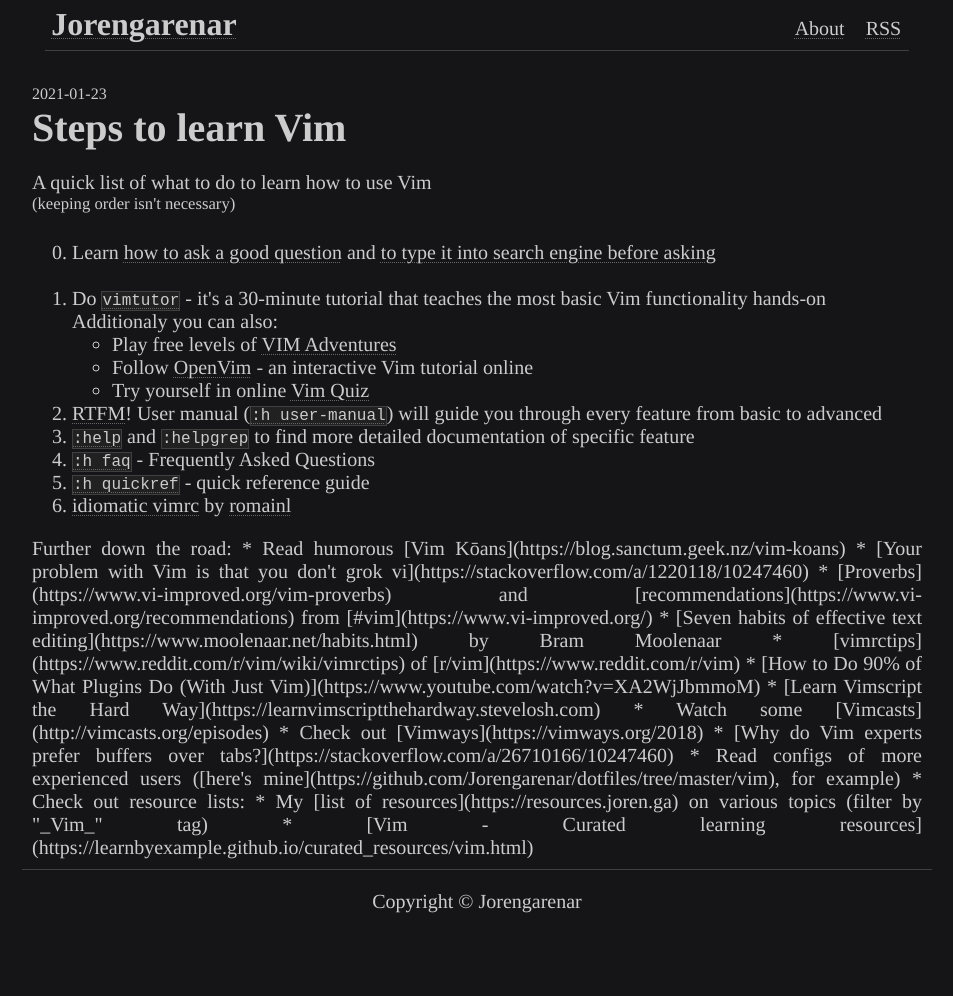
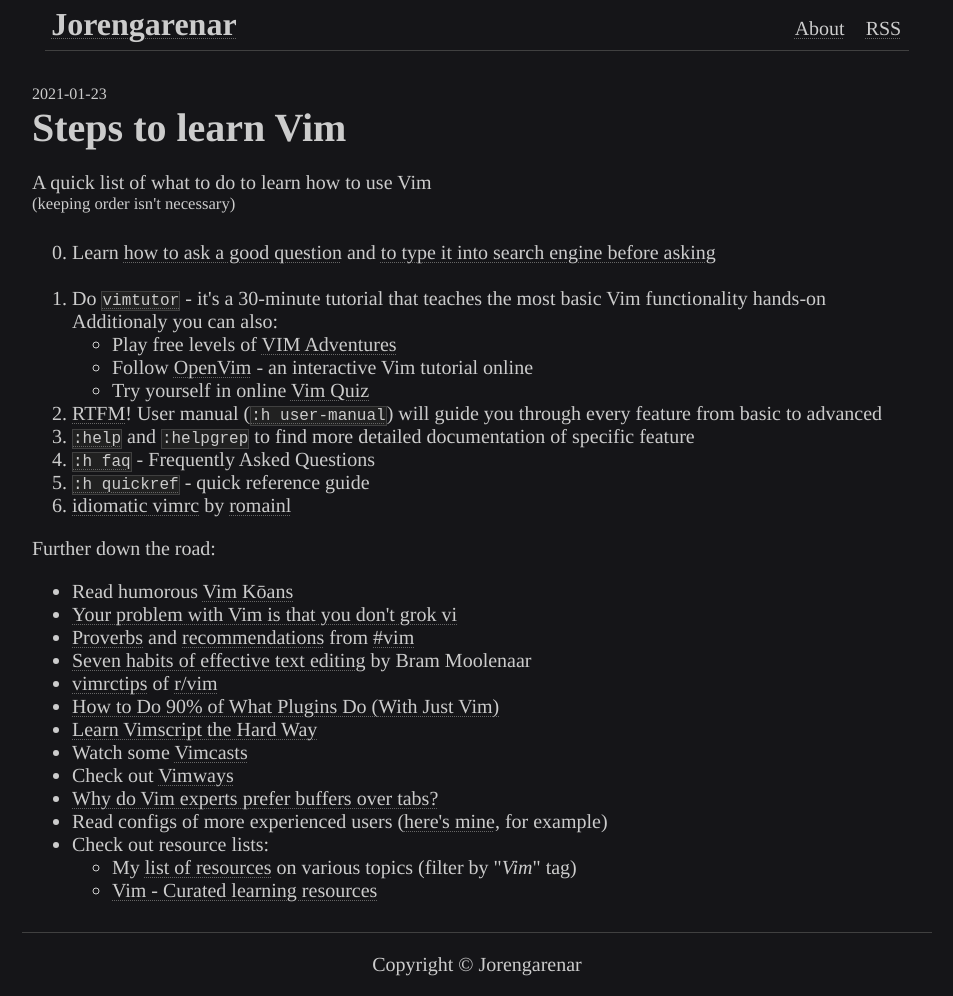
Before and after one commit to Jorenar/blog, a Jekyll site: the page built from _posts/2021-01-23-vim-learning-steps.md, in a window 1280 px wide. Shown: the whole page, without its empty margins (163-1116 px from the left). Built offline with Jekyll 4.4.1, drawn with Linux system fonts in a browser that asks for light colours; before the commit the page ends 933 px from its top, so only the background shows below that; part of the change alters nothing that is shown.

```diff
--- a/_posts/2021-01-23-vim-learning-steps.md
+++ b/_posts/2021-01-23-vim-learning-steps.md
@@ -22,7 +22,7 @@ A quick list of what to do to learn how to use Vim
  5. [`:h quickref`](https://vimhelp.org/quickref.txt.html) - quick reference guide
  6. [idiomatic vimrc](https://github.com/romainl/idiomatic-vimrc) by [romainl](http://romainl.github.io/)
 
-<div>Further down the road:
+<div markdown="1">Further down the road:
   * Read humorous [Vim Kōans](https://blog.sanctum.geek.nz/vim-koans)
   * [Your problem with Vim is that you don't grok vi](https://stackoverflow.com/a/1220118/10247460)
   * [Proverbs](https://www.vi-improved.org/vim-proverbs) and [recommendations](https://www.vi-improved.org/recommendations) from [#vim](https://www.vi-improved.org/)
```
